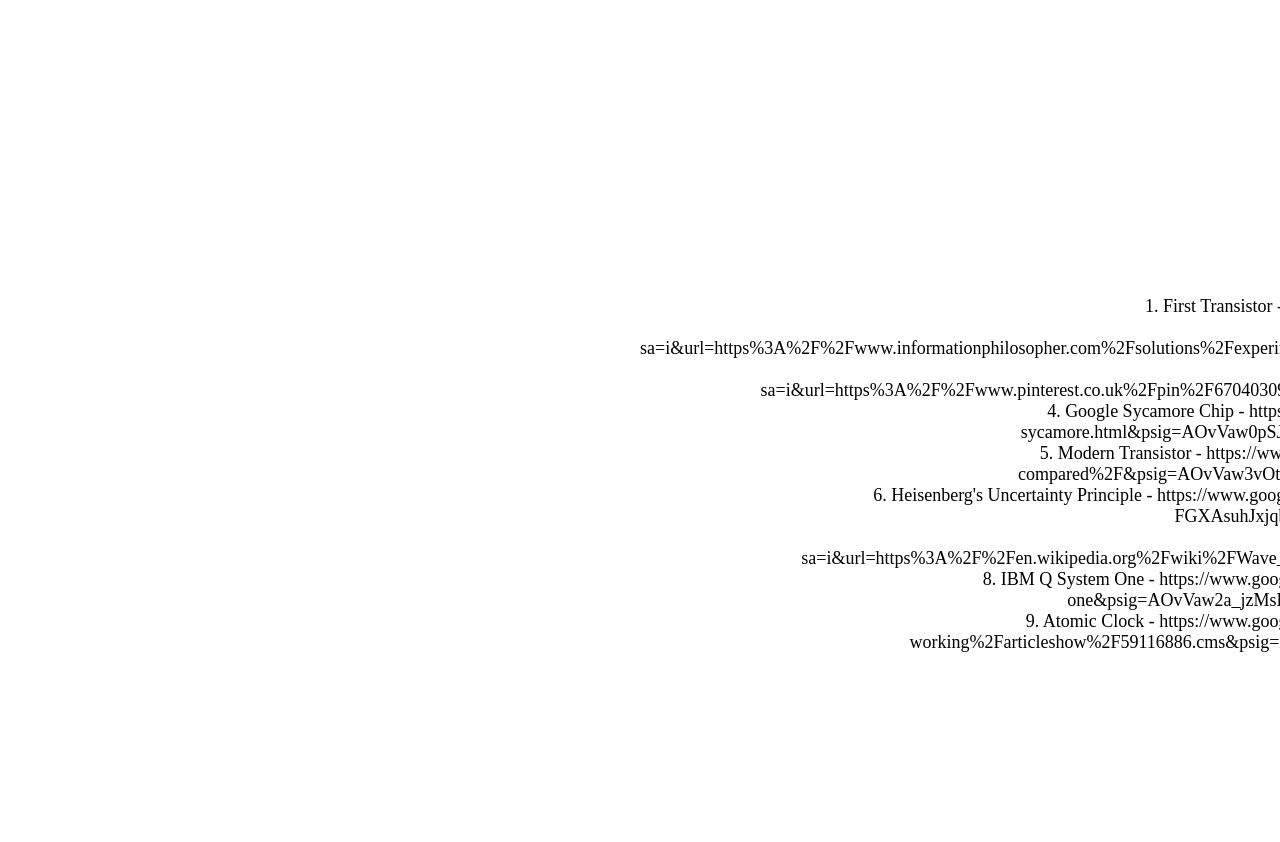
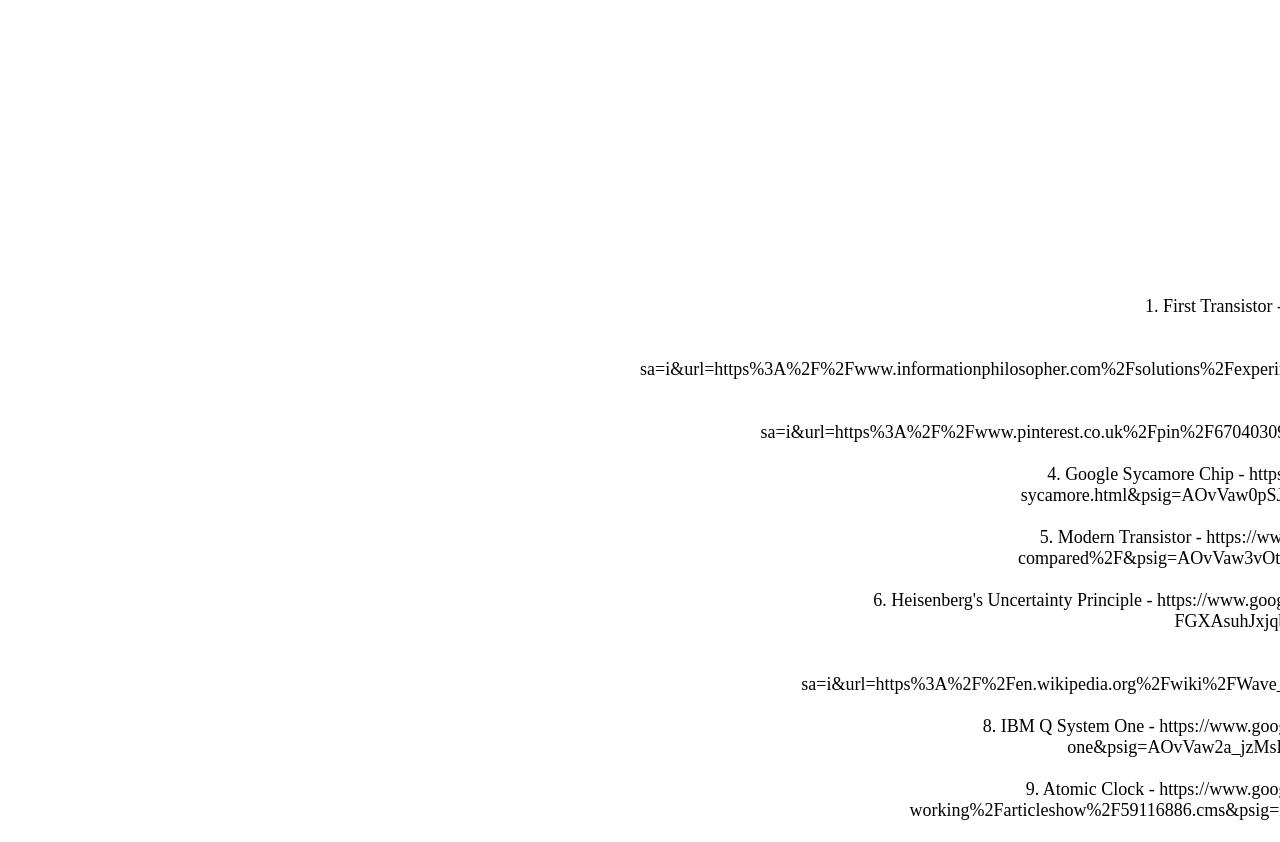
Before and after one commit to michaelangelo-git/QQQFinalProject, a plain HTML site: page attributions.html in a window 1280 px wide. Shown: the part 104-946 px from the top of the page. Before the commit the page ends 800 px from the top, so only its background shows below. Drawn offline with Linux system fonts and the light colour scheme.

Commit message:
line breaks for format

```diff
--- a/attributions.html
+++ b/attributions.html
@@ -69,15 +69,15 @@
 
 
     <div class = "attributions-box">
-       1. First Transistor - https://www.extremetech.com/extreme/175004-the-genesis-of-the-transistor-the-single-greatest-discovery-in-the-last-100-years <br>
-       2. Schrodinger's Cat - https://www.google.com/url?sa=i&url=https%3A%2F%2Fwww.informationphilosopher.com%2Fsolutions%2Fexperiments%2Fschrodingerscat%2F&psig=AOvVaw3VtTf0OeKIZpSsH4NnS9dV&ust=1621626487403000&source=images&cd=vfe&ved=0CAIQjRxqFwoTCPi3tcmD2fACFQAAAAAdAAAAABAL  <br>
-       3. Double Slit Visual - https://www.google.com/url?sa=i&url=https%3A%2F%2Fwww.pinterest.co.uk%2Fpin%2F670403094511809065%2F&psig=AOvVaw1ha_je_Rf98xze4DldC6Cp&ust=1621627114366000&source=images&cd=vfe&ved=0CAIQjRxqFwoTCOjTyfaF2fACFQAAAAAdAAAAABAJ  <br>
-       4. Google Sycamore Chip - https://www.google.com/url?sa=i&url=https%3A%2F%2Fwww.nytimes.com%2F2019%2F10%2F30%2Fopinion%2Fgoogle-quantum-computer-sycamore.html&psig=AOvVaw0pSJ8c6OBkFPlIId3xI_OX&ust=1621627148812000&source=images&cd=vfe&ved=0CAIQjRxqFwoTCPDiqoOG2fACFQAAAAAdAAAAABAD  <br>
-       5. Modern Transistor - https://www.google.com/url?sa=i&url=https%3A%2F%2Fhexus.net%2Ftech%2Fnews%2Fcpu%2F145645-intel-14nm-amdtsmc-7nm-transistors-micro-compared%2F&psig=AOvVaw3vOtFDEXYD0J73qcIhXJKr&ust=1621627205594000&source=images&cd=vfe&ved=0CAIQjRxqFwoTCLjf86CG2fACFQAAAAAdAAAAABAD  <br>
-       6. Heisenberg's Uncertainty Principle - https://www.google.com/url?sa=i&url=https%3A%2F%2Fwww.zmescience.com%2Fscience%2Fphysics%2Fheisenberg-uncertainty-principle-095235%2F&psig=AOvVaw2oxmeUe-FGXAsuhJxjqbn0&ust=1621627270984000&source=images&cd=vfe&ved=0CAIQjRxqFwoTCPirv76G2fACFQAAAAAdAAAAABAD  <br>
-       7. Wave Function - https://www.google.com/url?sa=i&url=https%3A%2F%2Fen.wikipedia.org%2Fwiki%2FWave_function&psig=AOvVaw3v7epQn91aIrrN9zrqmL_1&ust=1621627350435000&source=images&cd=vfe&ved=0CAIQjRxqFwoTCICDvuOG2fACFQAAAAAdAAAAABAD  <br>
-       8. IBM Q System One - https://www.google.com/url?sa=i&url=https%3A%2F%2Fwww.extremetech.com%2Fextreme%2F283427-quantum-computing-goes-commercial-with-ibms-q-system-one&psig=AOvVaw2a_jzMsEMngL1Fuejmrpbt&ust=1621687110670000&source=images&cd=vfe&ved=0CAIQjRxqFwoTCIiLgbPl2vACFQAAAAAdAAAAABAD  <br>
-       9. Atomic Clock - https://www.google.com/url?sa=i&url=https%3A%2F%2Ftimesofindia.indiatimes.com%2Fhome%2Fscience%2Fthree-atomic-clocks-of-desi-gps-satellites-stop-working%2Farticleshow%2F59116886.cms&psig=AOvVaw2W61ItqWr5JemyvD75NUOt&ust=1621687166607000&source=images&cd=vfe&ved=0CAIQjRxqFwoTCLD7n87l2vACFQAAAAAdAAAAABAD  <br>
+       1. First Transistor - https://www.extremetech.com/extreme/175004-the-genesis-of-the-transistor-the-single-greatest-discovery-in-the-last-100-years <br> <br>
+       2. Schrodinger's Cat - https://www.google.com/url?sa=i&url=https%3A%2F%2Fwww.informationphilosopher.com%2Fsolutions%2Fexperiments%2Fschrodingerscat%2F&psig=AOvVaw3VtTf0OeKIZpSsH4NnS9dV&ust=1621626487403000&source=images&cd=vfe&ved=0CAIQjRxqFwoTCPi3tcmD2fACFQAAAAAdAAAAABAL  <br><br>
+       3. Double Slit Visual - https://www.google.com/url?sa=i&url=https%3A%2F%2Fwww.pinterest.co.uk%2Fpin%2F670403094511809065%2F&psig=AOvVaw1ha_je_Rf98xze4DldC6Cp&ust=1621627114366000&source=images&cd=vfe&ved=0CAIQjRxqFwoTCOjTyfaF2fACFQAAAAAdAAAAABAJ  <br><br>
+       4. Google Sycamore Chip - https://www.google.com/url?sa=i&url=https%3A%2F%2Fwww.nytimes.com%2F2019%2F10%2F30%2Fopinion%2Fgoogle-quantum-computer-sycamore.html&psig=AOvVaw0pSJ8c6OBkFPlIId3xI_OX&ust=1621627148812000&source=images&cd=vfe&ved=0CAIQjRxqFwoTCPDiqoOG2fACFQAAAAAdAAAAABAD  <br><br>
+       5. Modern Transistor - https://www.google.com/url?sa=i&url=https%3A%2F%2Fhexus.net%2Ftech%2Fnews%2Fcpu%2F145645-intel-14nm-amdtsmc-7nm-transistors-micro-compared%2F&psig=AOvVaw3vOtFDEXYD0J73qcIhXJKr&ust=1621627205594000&source=images&cd=vfe&ved=0CAIQjRxqFwoTCLjf86CG2fACFQAAAAAdAAAAABAD  <br><br>
+       6. Heisenberg's Uncertainty Principle - https://www.google.com/url?sa=i&url=https%3A%2F%2Fwww.zmescience.com%2Fscience%2Fphysics%2Fheisenberg-uncertainty-principle-095235%2F&psig=AOvVaw2oxmeUe-FGXAsuhJxjqbn0&ust=1621627270984000&source=images&cd=vfe&ved=0CAIQjRxqFwoTCPirv76G2fACFQAAAAAdAAAAABAD  <br><br>
+       7. Wave Function - https://www.google.com/url?sa=i&url=https%3A%2F%2Fen.wikipedia.org%2Fwiki%2FWave_function&psig=AOvVaw3v7epQn91aIrrN9zrqmL_1&ust=1621627350435000&source=images&cd=vfe&ved=0CAIQjRxqFwoTCICDvuOG2fACFQAAAAAdAAAAABAD  <br><br>
+       8. IBM Q System One - https://www.google.com/url?sa=i&url=https%3A%2F%2Fwww.extremetech.com%2Fextreme%2F283427-quantum-computing-goes-commercial-with-ibms-q-system-one&psig=AOvVaw2a_jzMsEMngL1Fuejmrpbt&ust=1621687110670000&source=images&cd=vfe&ved=0CAIQjRxqFwoTCIiLgbPl2vACFQAAAAAdAAAAABAD  <br><br>
+       9. Atomic Clock - https://www.google.com/url?sa=i&url=https%3A%2F%2Ftimesofindia.indiatimes.com%2Fhome%2Fscience%2Fthree-atomic-clocks-of-desi-gps-satellites-stop-working%2Farticleshow%2F59116886.cms&psig=AOvVaw2W61ItqWr5JemyvD75NUOt&ust=1621687166607000&source=images&cd=vfe&ved=0CAIQjRxqFwoTCLD7n87l2vACFQAAAAAdAAAAABAD  <br><br>
     </div>
 </body>
 </html>
```
